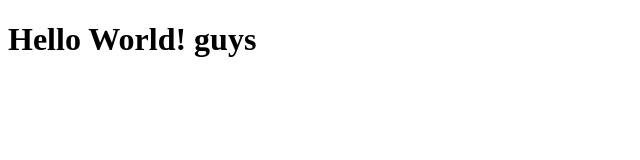
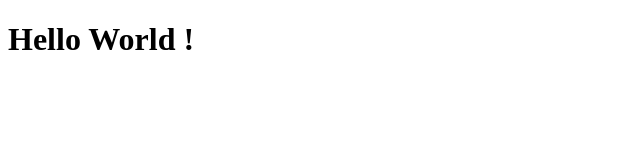
Before and after one commit to isyant/RevoU_Isyant_day1, a plain HTML site: page index.html in a window 1280 px wide. Shown: the whole page, without its empty margins (0-640 px from the left). Drawn offline with Linux system fonts and the light colour scheme.

Commit message:
update wording

```diff
--- a/index.html
+++ b/index.html
@@ -4,6 +4,6 @@
 <title>Test</title>
 </head>
     <body>
-        <h1>Hello World! guys</h1>
+        <h1>Hello World !</h1>
     </body>
 </html>
```
